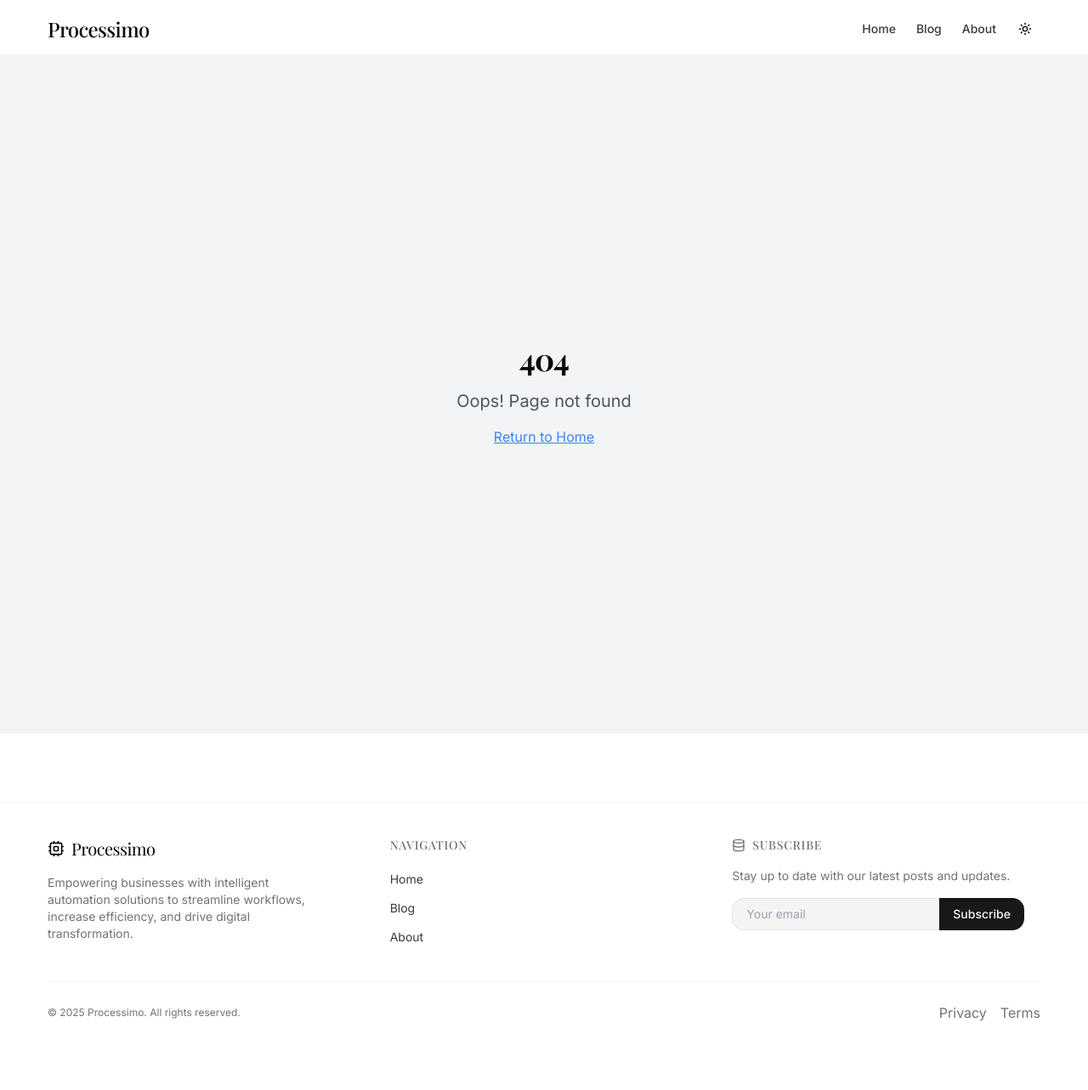
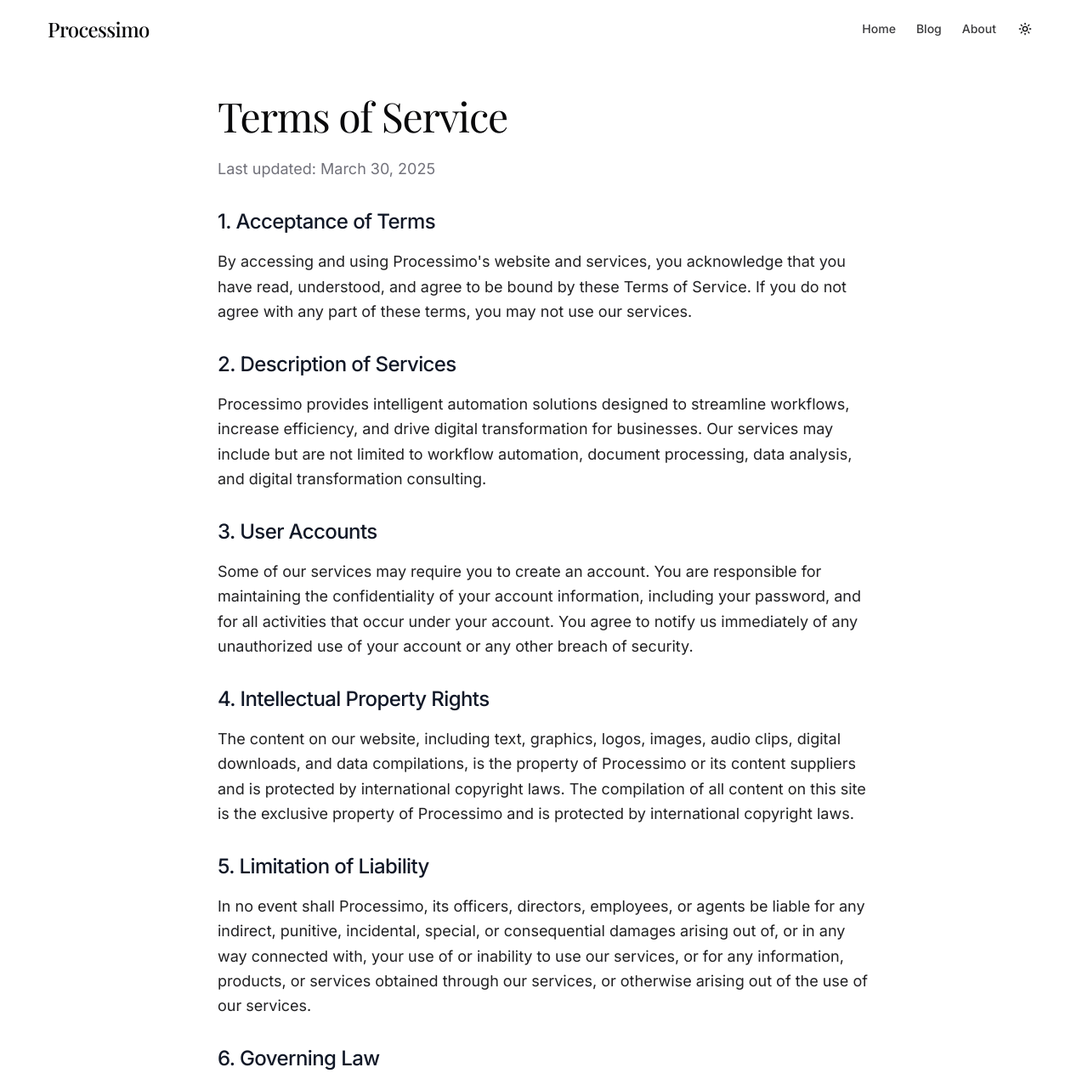
Before and after one commit to tesseractush/blog.processimo.com, a React (Vite) app: page /terms in a window 1280 px wide. Shown: the top 1283 px of the page at 85% size. Before the commit the page ends 1244 px from the top, so only its background shows below. Built offline with nearby package versions, Linux system fonts and the light colour scheme; a web font is replaced by a local one.

Commit message:
Add privacy and terms pages
Implement privacy and terms pages and update footer links.

```diff
--- a/package.json
+++ b/package.json
@@ -41,6 +41,7 @@
     "@radix-ui/react-tooltip": "^1.1.4",
     "@tanstack/react-query": "^5.56.2",
     "@types/prismjs": "^1.26.5",
+    "@types/react-helmet": "^6.1.11",
     "class-variance-authority": "^0.7.1",
     "clsx": "^2.1.1",
     "cmdk": "^1.0.0",
--- a/src/App.tsx
+++ b/src/App.tsx
@@ -11,6 +11,8 @@ import HomePage from "./pages/Home";
 import BlogsPage from "./pages/Blog";
 import BlogPostPage from "./pages/BlogPost";
 import AboutPage from "./pages/About";
+import PrivacyPage from "./pages/Privacy";
+import TermsPage from "./pages/Terms";
 import NotFound from "./pages/NotFound";
 
 const queryClient = new QueryClient();
@@ -29,6 +31,8 @@ const App = () => (
               <Route path="/blogs" element={<BlogsPage />} />
               <Route path="/blog/:slug" element={<BlogPostPage />} />
               <Route path="/about" element={<AboutPage />} />
+              <Route path="/privacy" element={<PrivacyPage />} />
+              <Route path="/terms" element={<TermsPage />} />
               <Route path="*" element={<NotFound />} />
             </Routes>
           </main>
--- a/src/components/Footer.tsx
+++ b/src/components/Footer.tsx
@@ -65,12 +65,12 @@ export function Footer() {
             © {currentYear} Processimo. All rights reserved.
           </p>
           <div className="flex items-center space-x-4 mt-4 sm:mt-0">
-            <a href="#" className="text-muted-foreground hover:text-foreground transition-colors">
+            <Link to="/privacy" className="text-muted-foreground hover:text-foreground transition-colors">
               Privacy
-            </a>
-            <a href="#" className="text-muted-foreground hover:text-foreground transition-colors">
+            </Link>
+            <Link to="/terms" className="text-muted-foreground hover:text-foreground transition-colors">
               Terms
-            </a>
+            </Link>
           </div>
         </div>
       </div>
--- /dev/null
+++ b/src/pages/Privacy.tsx
@@ -0,0 +1,83 @@
+
+import React from "react";
+import { Helmet } from "react-helmet";
+
+const PrivacyPage = () => {
+  return (
+    <div className="container mx-auto px-6 py-12">
+      <Helmet>
+        <title>Privacy Policy | Processimo</title>
+        <meta name="description" content="Processimo privacy policy and data handling practices" />
+      </Helmet>
+
+      <div className="max-w-3xl mx-auto">
+        <h1 className="font-serif text-4xl md:text-5xl mb-6">Privacy Policy</h1>
+        <div className="prose prose-lg max-w-none">
+          <p className="text-muted-foreground mb-8">Last updated: {new Date().toLocaleDateString('en-US', { month: 'long', day: 'numeric', year: 'numeric' })}</p>
+
+          <h2 className="text-2xl font-medium mt-8 mb-4">1. Introduction</h2>
+          <p>
+            At Processimo, we respect your privacy and are committed to protecting your personal data.
+            This privacy policy explains how we collect, use, process, and store your personal information
+            when you visit our website or use our automation services.
+          </p>
+
+          <h2 className="text-2xl font-medium mt-8 mb-4">2. Information We Collect</h2>
+          <p>
+            We may collect the following types of information:
+          </p>
+          <ul className="list-disc pl-6 mt-4 space-y-2">
+            <li><strong>Personal Information:</strong> Name, email address, and contact details when you subscribe to our newsletter or contact us.</li>
+            <li><strong>Technical Data:</strong> IP address, browser type and version, time zone setting, browser plug-in types and versions, operating system and platform.</li>
+            <li><strong>Usage Data:</strong> Information about how you use our website, products, and services.</li>
+            <li><strong>Cookies and Tracking Data:</strong> We use cookies and similar tracking technologies to track activity on our website and store certain information.</li>
+          </ul>
+
+          <h2 className="text-2xl font-medium mt-8 mb-4">3. How We Use Your Information</h2>
+          <p>
+            We use your information to:
+          </p>
+          <ul className="list-disc pl-6 mt-4 space-y-2">
+            <li>Provide, operate, and maintain our website and services</li>
+            <li>Improve, personalize, and expand our website and services</li>
+            <li>Understand and analyze how you use our website</li>
+            <li>Develop new products, services, features, and functionality</li>
+            <li>Communicate with you about updates, security alerts, and support</li>
+            <li>Send you marketing and promotional communications (only with your consent)</li>
+          </ul>
+
+          <h2 className="text-2xl font-medium mt-8 mb-4">4. Data Security</h2>
+          <p>
+            We implement appropriate security measures to protect your personal data against unauthorized access,
+            alteration, disclosure, or destruction. However, no method of transmission over the Internet or method
+            of electronic storage is 100% secure, and we cannot guarantee absolute security.
+          </p>
+
+          <h2 className="text-2xl font-medium mt-8 mb-4">5. Your Rights</h2>
+          <p>
+            Depending on your location, you may have the following rights regarding your personal data:
+          </p>
+          <ul className="list-disc pl-6 mt-4 space-y-2">
+            <li>The right to access your personal data</li>
+            <li>The right to rectification if your data is inaccurate or incomplete</li>
+            <li>The right to erasure (the "right to be forgotten")</li>
+            <li>The right to restrict processing of your personal data</li>
+            <li>The right to data portability</li>
+            <li>The right to object to processing of your personal data</li>
+          </ul>
+
+          <h2 className="text-2xl font-medium mt-8 mb-4">6. Contact Us</h2>
+          <p>
+            If you have any questions about this Privacy Policy, please contact us at:
+          </p>
+          <p className="mt-2">
+            <strong>Email:</strong> privacy@processimo.com<br />
+            <strong>Address:</strong> 123 Automation Avenue, Tech City, 94123
+          </p>
+        </div>
+      </div>
+    </div>
+  );
+};
+
+export default PrivacyPage;
--- /dev/null
+++ b/src/pages/Terms.tsx
@@ -0,0 +1,83 @@
+
+import React from "react";
+import { Helmet } from "react-helmet";
+
+const TermsPage = () => {
+  return (
+    <div className="container mx-auto px-6 py-12">
+      <Helmet>
+        <title>Terms of Service | Processimo</title>
+        <meta name="description" content="Terms of service and conditions for using Processimo" />
+      </Helmet>
+
+      <div className="max-w-3xl mx-auto">
+        <h1 className="font-serif text-4xl md:text-5xl mb-6">Terms of Service</h1>
+        <div className="prose prose-lg max-w-none">
+          <p className="text-muted-foreground mb-8">Last updated: {new Date().toLocaleDateString('en-US', { month: 'long', day: 'numeric', year: 'numeric' })}</p>
+
+          <h2 className="text-2xl font-medium mt-8 mb-4">1. Acceptance of Terms</h2>
+          <p>
+            By accessing and using Processimo's website and services, you acknowledge that you have read,
+            understood, and agree to be bound by these Terms of Service. If you do not agree with any part
+            of these terms, you may not use our services.
+          </p>
+
+          <h2 className="text-2xl font-medium mt-8 mb-4">2. Description of Services</h2>
+          <p>
+            Processimo provides intelligent automation solutions designed to streamline workflows, increase efficiency,
+            and drive digital transformation for businesses. Our services may include but are not limited to workflow
+            automation, document processing, data analysis, and digital transformation consulting.
+          </p>
+
+          <h2 className="text-2xl font-medium mt-8 mb-4">3. User Accounts</h2>
+          <p>
+            Some of our services may require you to create an account. You are responsible for maintaining
+            the confidentiality of your account information, including your password, and for all activities
+            that occur under your account. You agree to notify us immediately of any unauthorized use of your
+            account or any other breach of security.
+          </p>
+
+          <h2 className="text-2xl font-medium mt-8 mb-4">4. Intellectual Property Rights</h2>
+          <p>
+            The content on our website, including text, graphics, logos, images, audio clips, digital downloads,
+            and data compilations, is the property of Processimo or its content suppliers and is protected by
+            international copyright laws. The compilation of all content on this site is the exclusive property
+            of Processimo and is protected by international copyright laws.
+          </p>
+
+          <h2 className="text-2xl font-medium mt-8 mb-4">5. Limitation of Liability</h2>
+          <p>
+            In no event shall Processimo, its officers, directors, employees, or agents be liable for any indirect,
+            punitive, incidental, special, or consequential damages arising out of, or in any way connected with,
+            your use of or inability to use our services, or for any information, products, or services obtained
+            through our services, or otherwise arising out of the use of our services.
+          </p>
+
+          <h2 className="text-2xl font-medium mt-8 mb-4">6. Governing Law</h2>
+          <p>
+            These Terms shall be governed by and construed in accordance with the laws of the jurisdiction
+            in which Processimo operates, without regard to its conflict of law provisions.
+          </p>
+
+          <h2 className="text-2xl font-medium mt-8 mb-4">7. Changes to Terms</h2>
+          <p>
+            We reserve the right to modify these Terms at any time. We will provide notice of any changes by
+            updating the "Last Updated" date at the top of this page. Your continued use of our services after
+            any such changes constitutes your acceptance of the new Terms.
+          </p>
+
+          <h2 className="text-2xl font-medium mt-8 mb-4">8. Contact Us</h2>
+          <p>
+            If you have any questions about these Terms of Service, please contact us at:
+          </p>
+          <p className="mt-2">
+            <strong>Email:</strong> legal@processimo.com<br />
+            <strong>Address:</strong> 123 Automation Avenue, Tech City, 94123
+          </p>
+        </div>
+      </div>
+    </div>
+  );
+};
+
+export default TermsPage;
```
Also changed, not shown: 1 other file (tests, documents, lock files or other folders).
